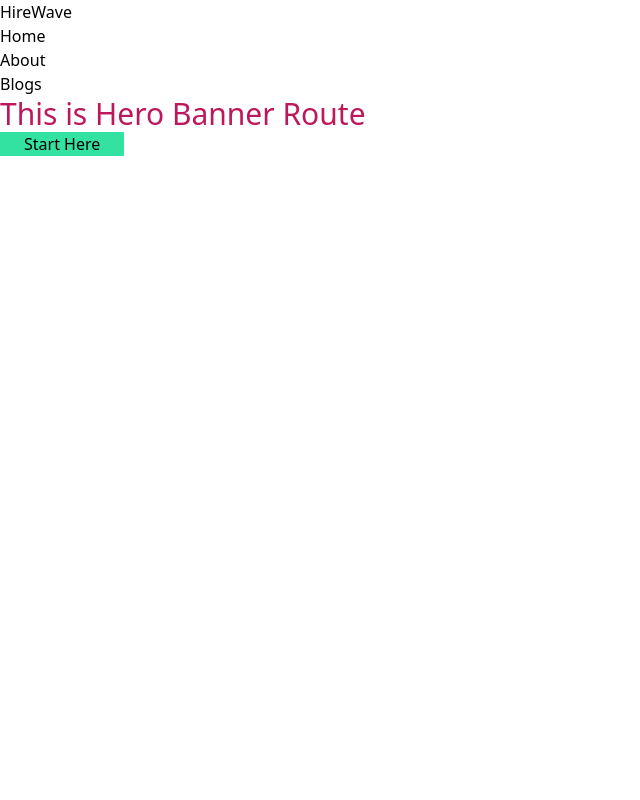
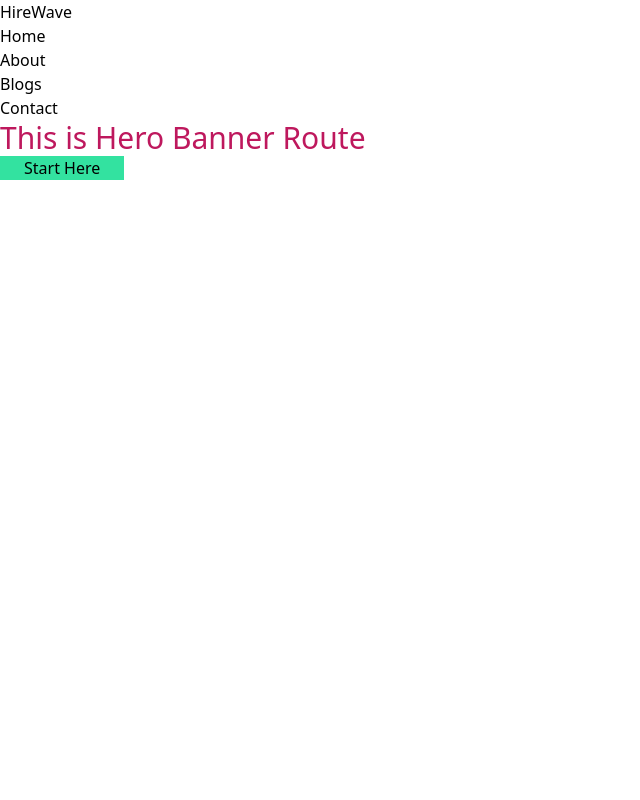
Before and after one commit to shipon-hossen-raju/HireWave-Client, a React (Vite) app: page / in a window 1280 px wide. Shown: the top 800 px of the page, without its empty margins (0-640 px from the left). Built offline with nearby package versions, Linux system fonts and the light colour scheme.

Commit message:
nav item added

```diff
--- a/src/Shared/Navbar.jsx
+++ b/src/Shared/Navbar.jsx
@@ -18,6 +18,9 @@ const Navbar = () => {
           <li>
             <NavLink to="/blogs"> Blogs </NavLink>
           </li>
+          <li>
+            <NavLink to="/contact"> Contact </NavLink>
+          </li>
         </ul>
       </nav>
     </div>
```
